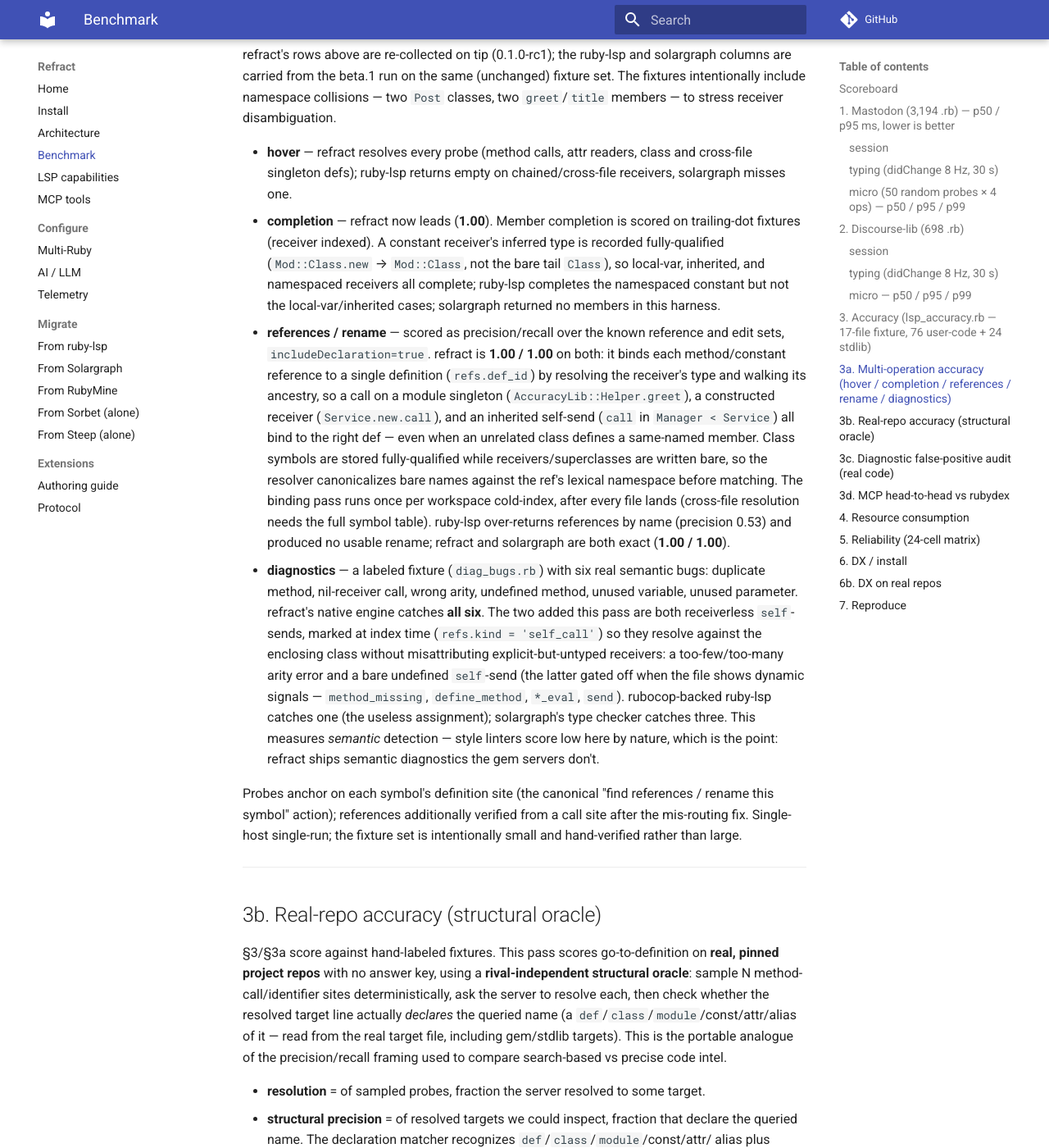
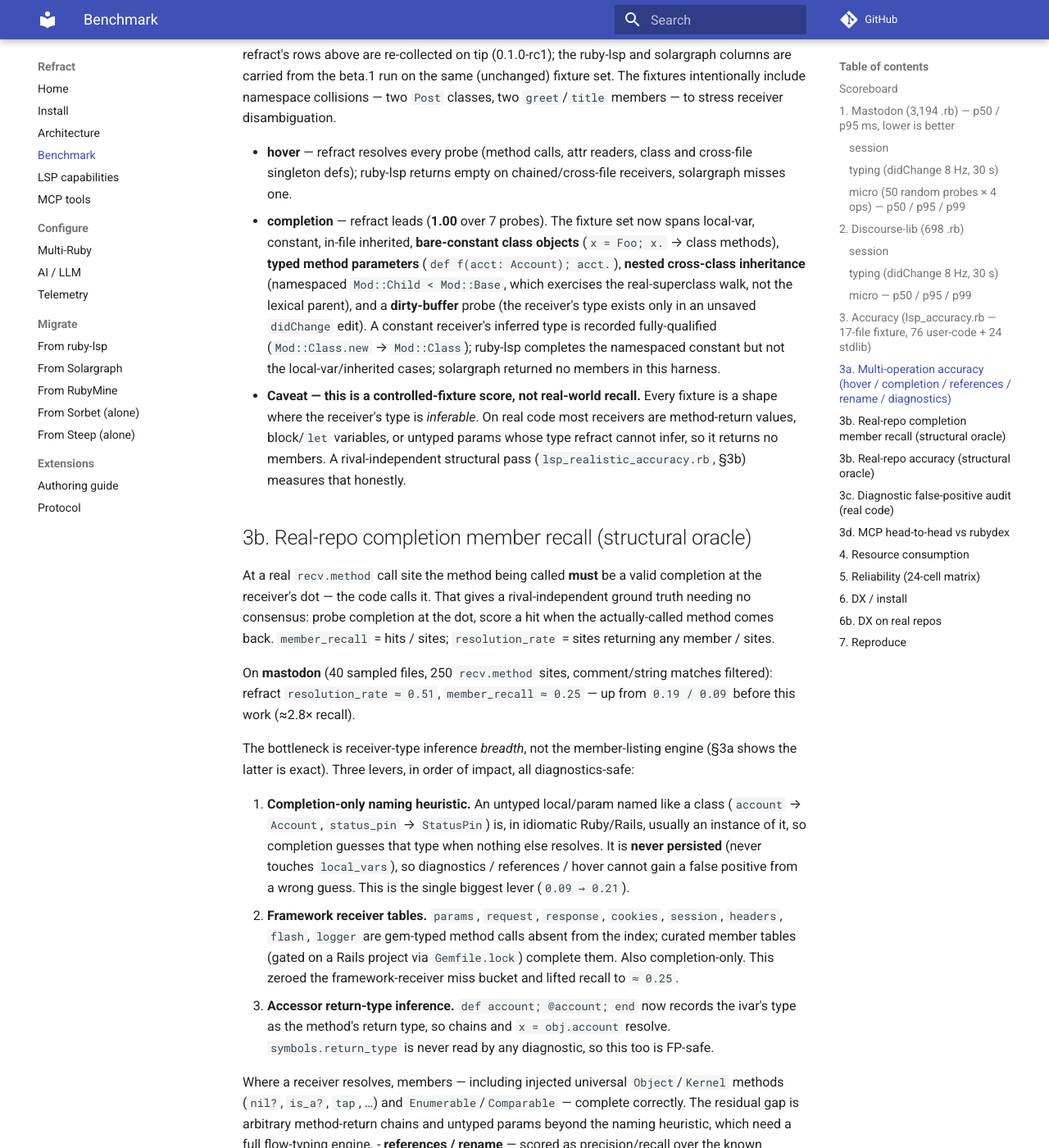
Before and after one commit to hrtsx/refract, an MkDocs documentation site: the page built from docs/BENCHMARK.md, in a window 1280 px wide and 1400 px high, scrolled down 6065 px. Shown: the whole window at 82% size. Built offline with MkDocs 1.6.1 and Material for MkDocs 9.7.7, drawn with Linux system fonts in a browser that asks for light colours; comment, search, counter and statistics services are not loaded; some of the changed text lies outside the part shown.

Commit message:
feat(indexer): infer accessor return type from trailing @ivar; record real-repo completion recall

```diff
--- a/docs/BENCHMARK.md
+++ b/docs/BENCHMARK.md
@@ -171,7 +171,7 @@ fixture set (`scripts/bench/fixtures/`). Driven by `scripts/bench/lsp_multiop.rb
 | operation | metric | **refract** | ruby-lsp | solargraph |
 |---|---|:-:|:-:|:-:|
 | hover | correct / total | **6 / 6** | 4 / 6 | 5 / 6 |
-| completion | mean member recall | **1.00** | 0.33 | 0.00 |
+| completion | mean member recall (7 probes) | **1.00** | 0.33 | 0.00 |
 | references | mean recall / precision | **1.00 / 1.00** | 0.75 / 0.53 | **1.00 / 1.00** |
 | rename | mean recall / precision | **1.00 / 1.00** | 0.00 / 0.00 | **1.00 / 1.00** |
 | diagnostics | semantic bugs caught / 6 | **6 / 6** | 1 / 6 | 3 / 6 |
@@ -184,12 +184,57 @@ fixture set. The fixtures intentionally include namespace collisions — two
 - **hover** — refract resolves every probe (method calls, attr readers, class and
   cross-file singleton defs); ruby-lsp returns empty on chained/cross-file
   receivers, solargraph misses one.
-- **completion** — refract now leads (**1.00**). Member completion is scored on
-  trailing-dot fixtures (receiver indexed). A constant receiver's inferred type is
-  recorded fully-qualified (`Mod::Class.new` → `Mod::Class`, not the bare tail
-  `Class`), so local-var, inherited, and namespaced receivers all complete; ruby-lsp
-  completes the namespaced constant but not the local-var/inherited cases; solargraph
-  returned no members in this harness.
+- **completion** — refract leads (**1.00** over 7 probes). The fixture set now
+  spans local-var, constant, in-file inherited, **bare-constant class objects**
+  (`x = Foo; x.` → class methods), **typed method parameters** (`def f(acct:
+  Account); acct.`), **nested cross-class inheritance** (namespaced
+  `Mod::Child < Mod::Base`, which exercises the real-superclass walk, not the
+  lexical parent), and a **dirty-buffer** probe (the receiver's type exists only in
+  an unsaved `didChange` edit). A constant receiver's inferred type is recorded
+  fully-qualified (`Mod::Class.new` → `Mod::Class`); ruby-lsp completes the
+  namespaced constant but not the local-var/inherited cases; solargraph returned no
+  members in this harness.
+  - **Caveat — this is a controlled-fixture score, not real-world recall.** Every
+    fixture is a shape where the receiver's type is *inferable*. On real code most
+    receivers are method-return values, block/`let` variables, or untyped params
+    whose type refract cannot infer, so it returns no members. A rival-independent
+    structural pass (`lsp_realistic_accuracy.rb`, §3b) measures that honestly.
+
+## 3b. Real-repo completion member recall (structural oracle)
+
+At a real `recv.method` call site the method being called **must** be a valid
+completion at the receiver's dot — the code calls it. That gives a
+rival-independent ground truth needing no consensus: probe completion at the dot,
+score a hit when the actually-called method comes back. `member_recall` =
+hits / sites; `resolution_rate` = sites returning any member / sites.
+
+On **mastodon** (40 sampled files, 250 `recv.method` sites, comment/string
+matches filtered): refract `resolution_rate ≈ 0.51`, `member_recall ≈ 0.25` —
+up from `0.19 / 0.09` before this work (≈2.8× recall).
+
+The bottleneck is receiver-type inference *breadth*, not the member-listing
+engine (§3a shows the latter is exact). Three levers, in order of impact, all
+diagnostics-safe:
+
+1. **Completion-only naming heuristic.** An untyped local/param named like a class
+   (`account` → `Account`, `status_pin` → `StatusPin`) is, in idiomatic Ruby/Rails,
+   usually an instance of it, so completion guesses that type when nothing else
+   resolves. It is **never persisted** (never touches `local_vars`), so diagnostics
+   / references / hover cannot gain a false positive from a wrong guess. This is the
+   single biggest lever (`0.09 → 0.21`).
+2. **Framework receiver tables.** `params`, `request`, `response`, `cookies`,
+   `session`, `headers`, `flash`, `logger` are gem-typed method calls absent from
+   the index; curated member tables (gated on a Rails project via `Gemfile.lock`)
+   complete them. Also completion-only. This zeroed the framework-receiver miss
+   bucket and lifted recall to `≈ 0.25`.
+3. **Accessor return-type inference.** `def account; @account; end` now records the
+   ivar's type as the method's return type, so chains and `x = obj.account` resolve.
+   `symbols.return_type` is never read by any diagnostic, so this too is FP-safe.
+
+Where a receiver resolves, members — including injected universal `Object`/`Kernel`
+methods (`nil?`, `is_a?`, `tap`, …) and `Enumerable`/`Comparable` — complete
+correctly. The residual gap is arbitrary method-return chains and untyped params
+beyond the naming heuristic, which need a full flow-typing engine.
 - **references / rename** — scored as precision/recall over the known reference and
   edit sets, `includeDeclaration=true`. refract is **1.00 / 1.00** on both: it binds
   each method/constant reference to a single definition (`refs.def_id`) by resolving
```
Also changed, not shown: 1 other file.
